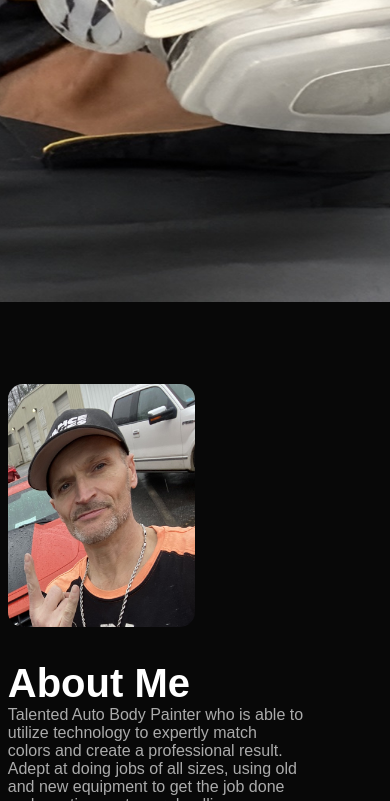
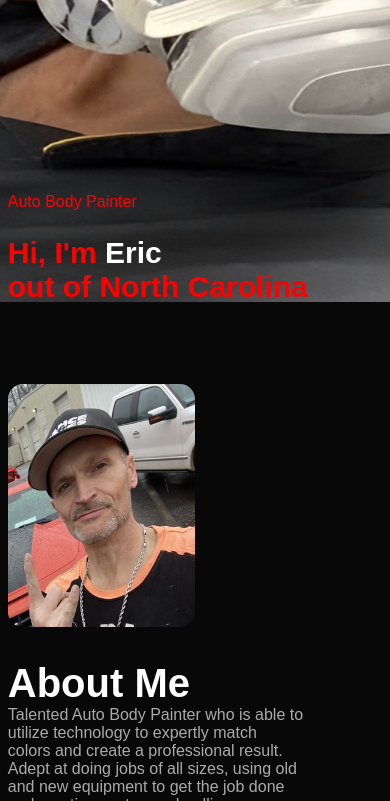
Before and after one commit to ravenlokss75/Eric-Ornduff-Portfolio, a plain HTML site: page index.html in a window 390 px wide. Shown: the part 547-1348 px from the top of the page. Drawn offline with nearby package versions, Linux system fonts and the light colour scheme.

Commit message:
changed css for wording on background image for phone

```diff
--- a/styles.css
+++ b/styles.css
@@ -394,7 +394,7 @@ nav .fa-solid {
         background-image: cover url(.images/eric-phone-image.jpg);
     }
     .header-text{
-        margin-top: 100%;
+        margin-top: 185%;
         font-size: 16px;
     }
     .header-text h1{
```
